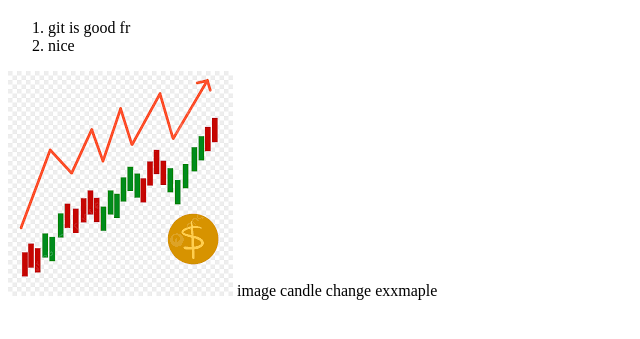
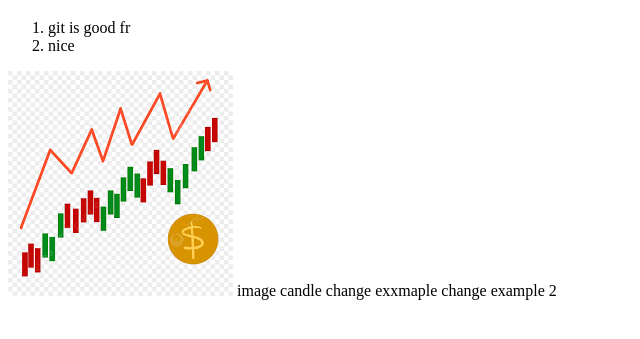
Before and after one commit to mohits900/mohits900.github.io, a plain HTML site: page index.html in a window 1280 px wide. Shown: the part 61-400 px from the top of the page, without its empty margins (0-640 px from the left). Drawn offline with Linux system fonts and the light colour scheme.

Commit message:
change 2

```diff
--- a/index.html
+++ b/index.html
@@ -22,7 +22,7 @@ nice     </li>
    </ol>
 <img src="download.png">
 <p1>image candle change exxmaple</p1>
-
+change example 2
 
 </body>
 </html>
```
